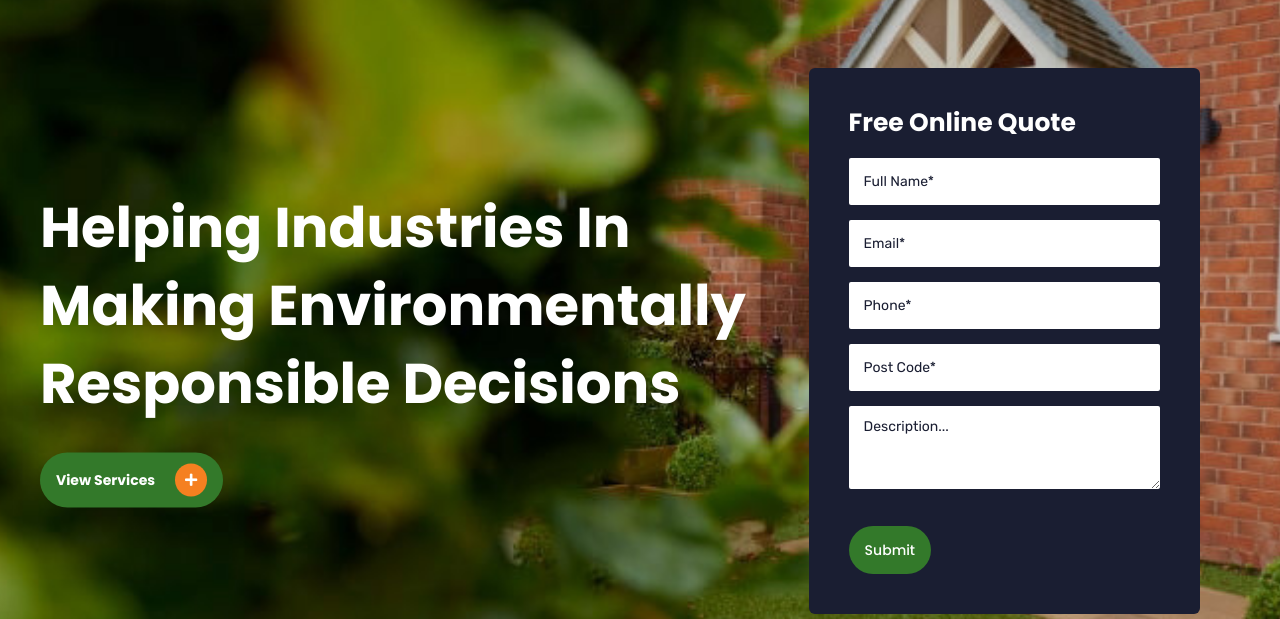
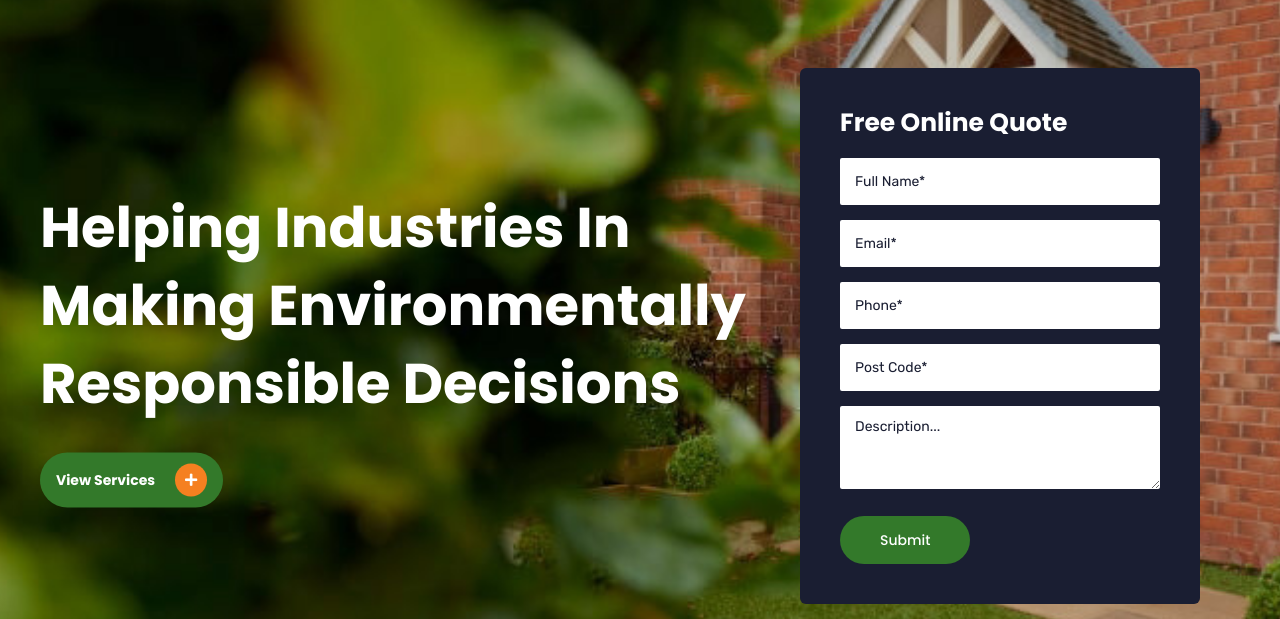
Before and after one commit to App-and-Website/tyrb, a plain HTML site: page index.html in a window 1280 px wide. Shown: the part 181-800 px from the top of the page. Drawn offline with nearby package versions, Linux system fonts and the light colour scheme.

Commit message:
appointment-btn-padding-changed

```diff
--- a/index.html
+++ b/index.html
@@ -214,7 +214,7 @@
                         <input type="tel" placeholder="Phone*">
                         <input type="text" placeholder="Post Code*">
                         <textarea placeholder="Description..." rows="3"></textarea>
-                        <button type="submit" class="bixol-primary-btn btn_text">Submit</button>
+                        <button type="submit" class="bixol-primary-btn btn_text appointment_button">Submit</button>
                     </form>
                 </div>
             </div>
--- a/style.css
+++ b/style.css
@@ -779,3 +779,8 @@ padding: 25px;
         padding-bottom: 60px;
     }
 }
+
+.appointment_button{
+    padding: 6px 40px;
+    margin-top: 20px!important;
+}
```
